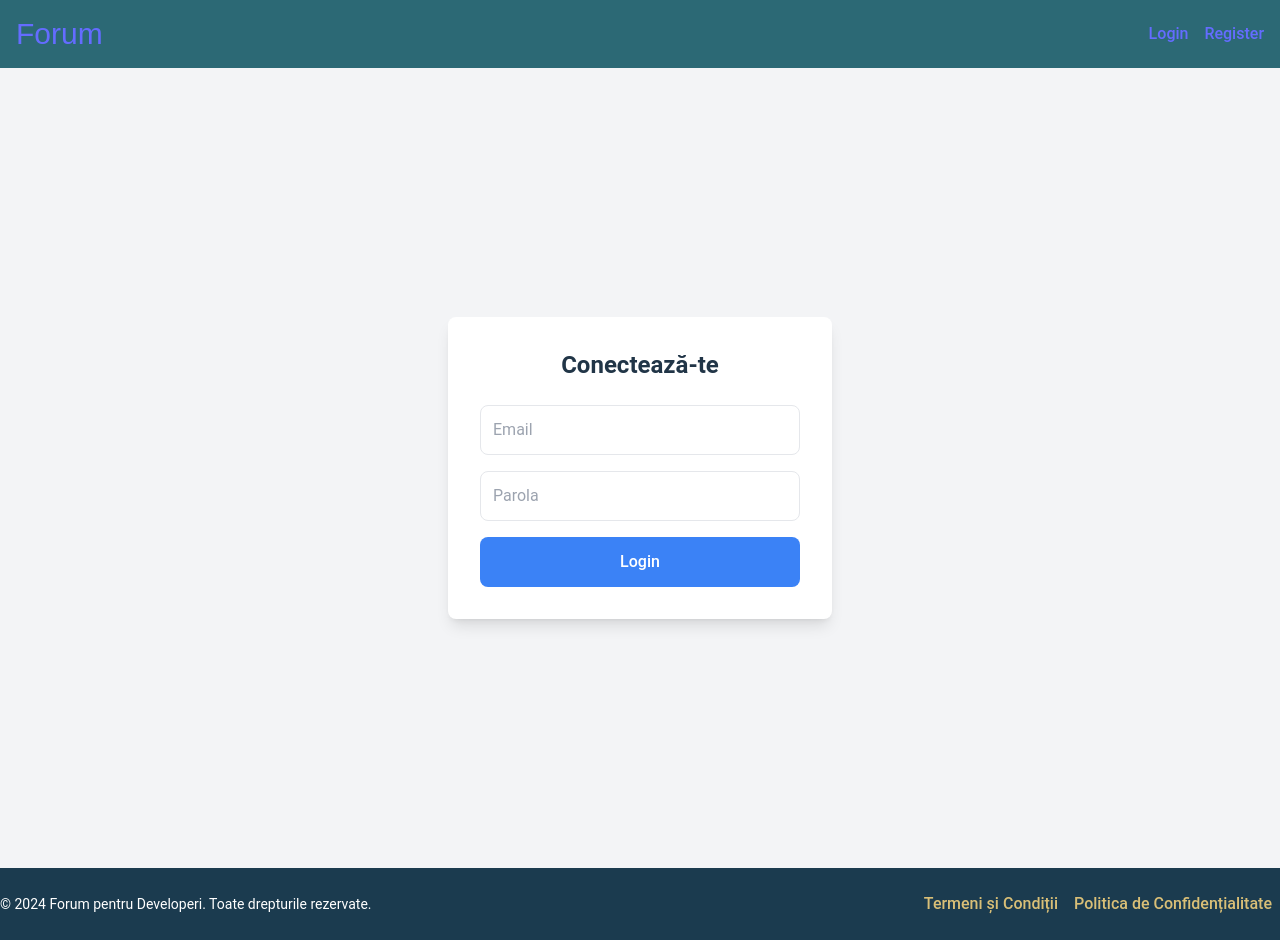
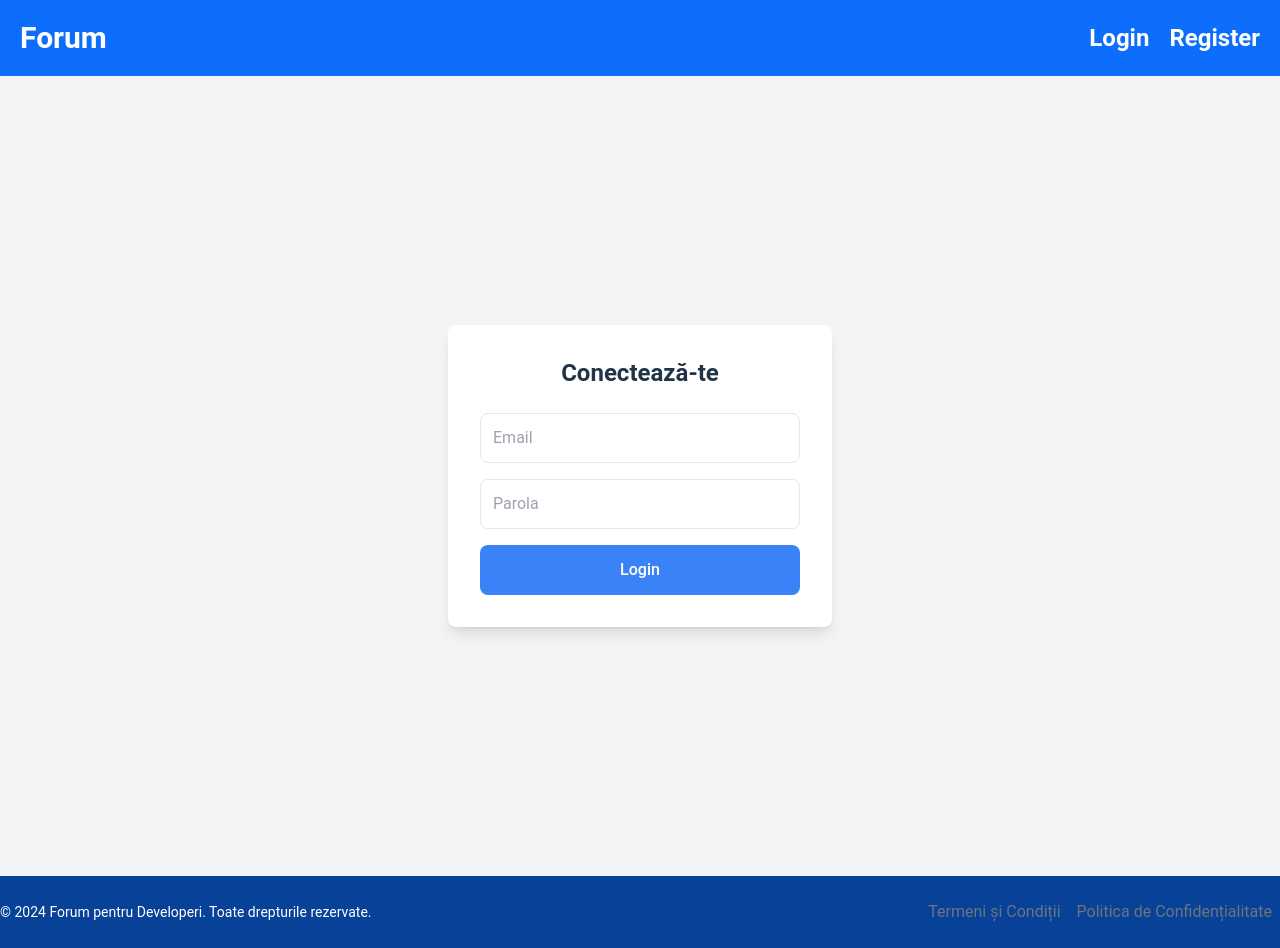
Before and after one commit to TonyDN98/edev, a React (Vite) app in the folder forum-frontend/: page /login in a window 1280 px wide. Built offline with nearby package versions, Linux system fonts and the light colour scheme.

Commit message:
part 10. fixed central navbar and footer and main content

```diff
--- a/forum-frontend/src/components/Navbar.tsx
+++ b/forum-frontend/src/components/Navbar.tsx
@@ -1,48 +1,4 @@
-// import React from 'react';
-// import { Link, useNavigate } from 'react-router-dom';
-//
-// const Navbar: React.FC = () => {
-//     const navigate = useNavigate();
-//     const token = localStorage.getItem('token');
-//
-//     const handleLogout = () => {
-//         localStorage.removeItem('token');
-//         navigate('/login');
-//     };
-//
-//     return (
-//         <nav className="bg-blue-500 text-white p-4">
-//             <div className="container mx-auto flex justify-between items-center">
-//                 <Link to="/" className="text-2xl font-bold hover:text-gray-200">
-//                     Forum
-//                 </Link>
-//                 <div className="flex items-center space-x-4">
-//                     {!token ? (
-//                         <>
-//                             <Link to="/login" className="hover:text-gray-200">
-//                                 Login
-//                             </Link>
-//                             <Link to="/register" className="hover:text-gray-200">
-//                                 Register
-//                             </Link>
-//                         </>
-//                     ) : (
-//                         <>
-//                             <button
-//                                 onClick={handleLogout}
-//                                 className="bg-red-500 px-4 py-2 rounded hover:bg-red-600"
-//                             >
-//                                 Logout
-//                             </button>
-//                         </>
-//                     )}
-//                 </div>
-//             </div>
-//         </nav>
-//     );
-// };
-//
-// export default Navbar;
+
 // import React, { useState } from 'react';
 // import { Link, useNavigate } from 'react-router-dom';
 //
@@ -115,9 +71,9 @@ const Navbar: React.FC = () => {
     };
 
     return (
-        <nav className="bg-primary text-white p-4 shadow-lg w-full">
-            <div className="container mx-auto flex justify-between items-center">
-                <Link to="/" className="text-3xl font-heading hover:text-accent">
+        <nav className="bg-primary text-white p-5 flex justify-between items-center">
+            <div className="container mx-auto flex justify-between items-center text-2xl font-bold">
+                <Link to="/" className="text-3xl font-heading hover:text-accent ">
                     Forum
                 </Link>
 
@@ -131,14 +87,14 @@ const Navbar: React.FC = () => {
                 <div
                     className={`${
                         isMenuOpen ? 'block' : 'hidden'
-                    } md:flex md:items-center space-x-4`}
+                    } md:flex md: space-x-5`}
                 >
                     {!token ? (
                         <>
-                            <Link to="/login" className="hover:text-secondary-light">
+                            <Link to="/login" className="hover:hover:underline">
                                 Login
                             </Link>
-                            <Link to="/register" className="hover:text-secondary-light">
+                            <Link to="/register" className="hover:underline">
                                 Register
                             </Link>
                         </>
--- a/forum-frontend/src/index.css
+++ b/forum-frontend/src/index.css
@@ -44,14 +44,14 @@ footer {
   flex-shrink: 0; /* Footerul rămâne fix la partea de jos */
 }
 
-a {
-  font-weight: 500;
-  color: #646cff;
-  text-decoration: inherit;
-}
-a:hover {
-  color: #535bf2;
-}
+/*a {*/
+/*  font-weight: 500;*/
+/*  color: #646cff;*/
+/*  text-decoration: inherit;*/
+/*}*/
+/*a:hover {*/
+/*  color: #535bf2;*/
+/*}*/
 
 body {
   margin: 0;
--- a/forum-frontend/tailwind.config.js
+++ b/forum-frontend/tailwind.config.js
@@ -7,29 +7,20 @@ module.exports = {
   theme: {
     extend: {
       colors: {
-        primary: {
-          light: "#6FB3B8", // O nuanță mai deschisă
-          DEFAULT: "#2C6975", // Culoarea principală
-          dark: "#1B3B4F", // O nuanță mai închisă
-        },
-        secondary: {
-          light: "#F3E9D2",
-          DEFAULT: "#D9BF77",
-          dark: "#A68435",
-        },
-        accent: "#F26D21",
+        primary: '#0D6EFD',
+        'primary-dark': '#084298',
+        'primary-light': '#B3D4FC',
+        secondary: '#6C757D',
+        'gray-dark': '#343A40',
+        'gray-light': '#F8F9FA',
+      },
+      spacing: {
+        '5': '1.25rem',
+        '7': '1.75rem',
+        '15': '3.75rem',
       },
       fontFamily: {
-        sans: ["Roboto", "Arial", "sans-serif"], // Font principal
-        heading: ["Montserrat", "sans-serif"], // Font pentru titluri
-      },
-      spacing: {
-        128: "32rem", // Adăugăm spațieri personalizate
-        144: "36rem",
-      },
-      borderRadius: {
-        xl: "1rem", // Colțuri rotunjite personalizate
-        "2xl": "1.5rem",
+        sans: ['Roboto', 'Arial', 'sans-serif'],
       },
     },
   },
```
Also changed, not shown: 1 other file (tests, documents, lock files or other folders).
